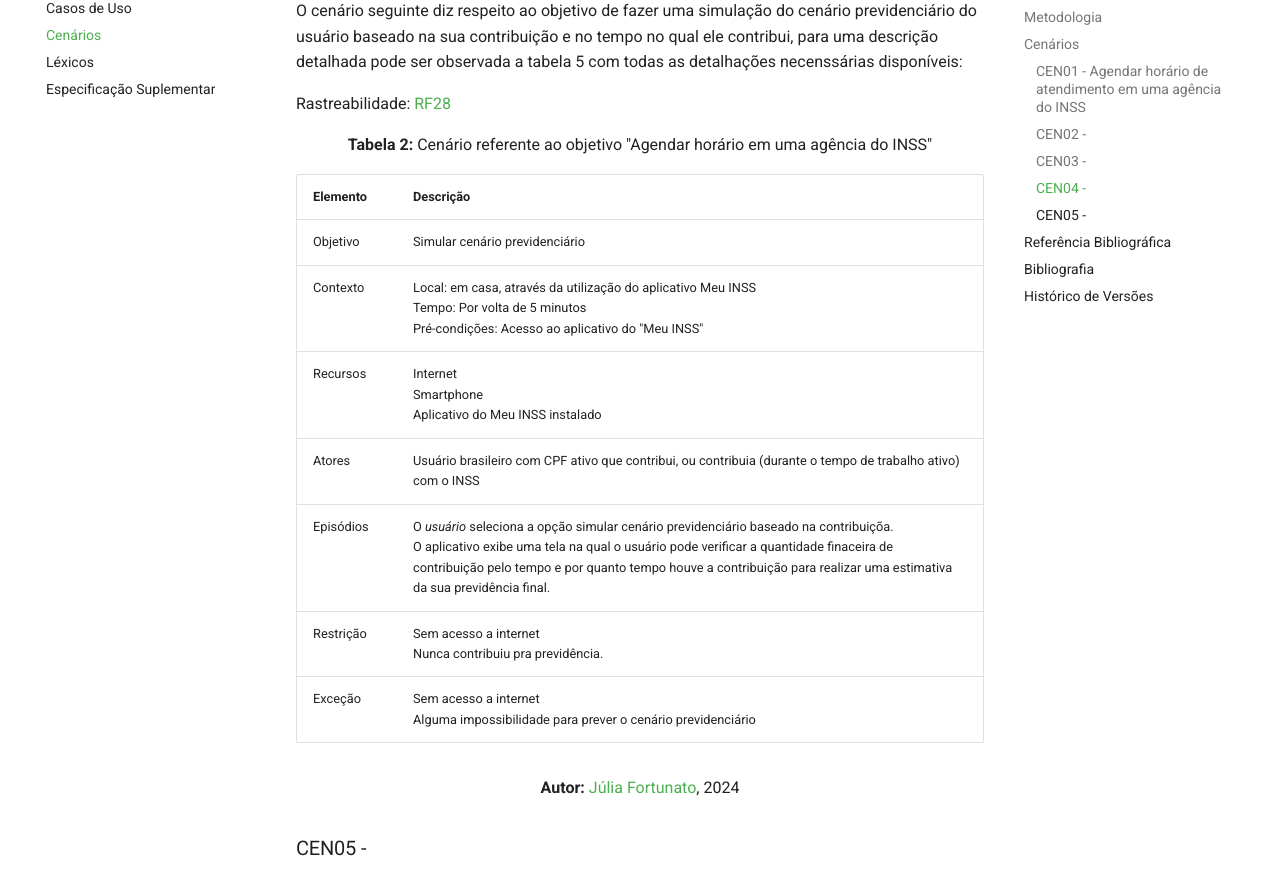
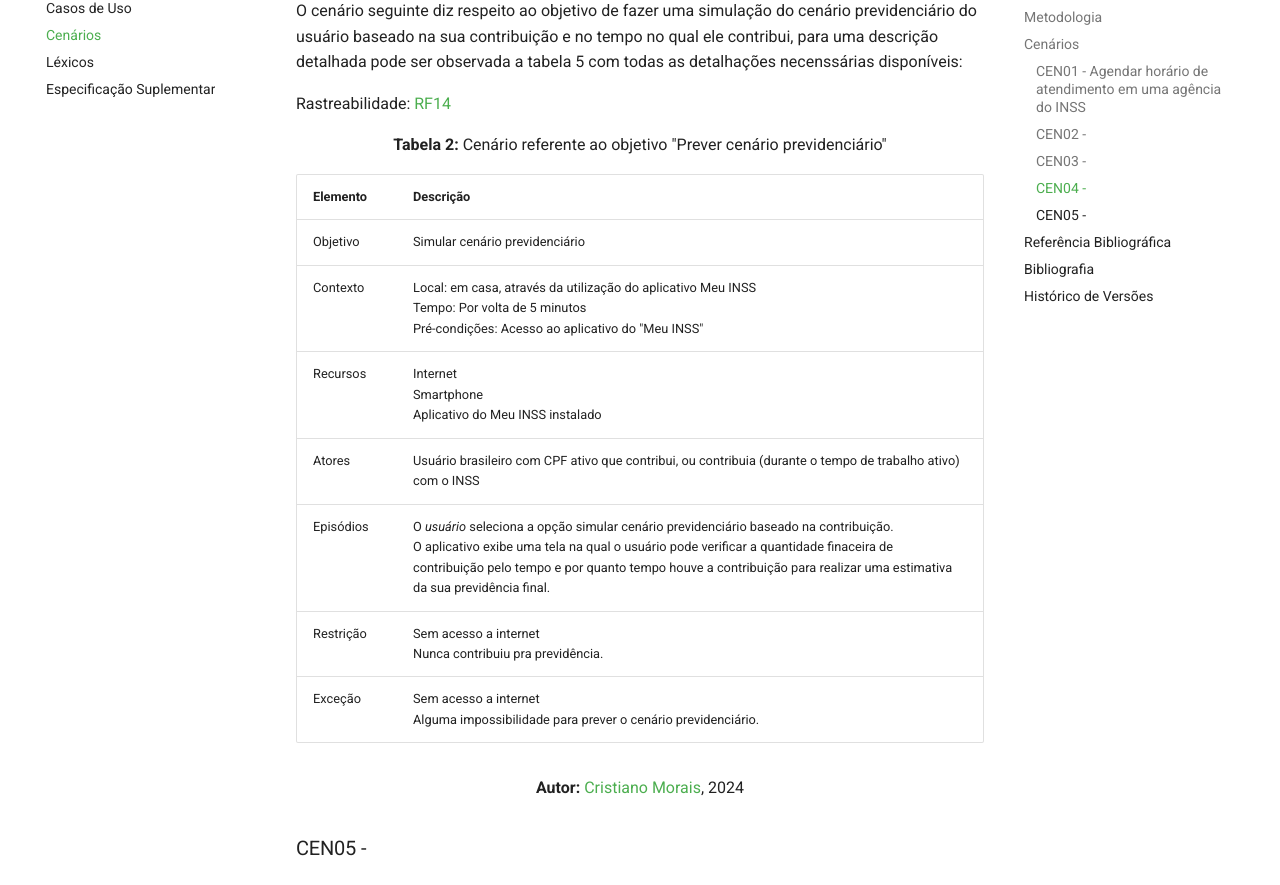
Before and after one commit to Requisitos-de-Software/2024.2-MeuINSS, an MkDocs documentation site: the page built from docs/modelagem_parte1/cenarios.md, in a window 1280 px wide and 1400 px high, scrolled down 2438 px. Shown: the part 166-1051 px from the top of the window. Built offline with MkDocs 1.6.1 and Material for MkDocs 9.7.7, drawn with Linux system fonts in a browser that asks for light colours; comment, search, counter and statistics services are not loaded.

Commit message:
Fix: Cenário previdenciário.

```diff
--- a/docs/modelagem_parte1/cenarios.md
+++ b/docs/modelagem_parte1/cenarios.md
@@ -97,11 +97,11 @@
 
 O cenário seguinte diz respeito ao objetivo de fazer uma simulação do cenário previdenciário do usuário baseado na sua contribuição e no tempo no qual ele contribui, para uma descrição detalhada pode ser observada a tabela 5 com todas as detalhações necenssárias disponíveis:
 
-Rastreabilidade: [RF28](https://requisitos-de-software.github.io/2024.2-MeuINSS/elicitacao/requisitos_elicitados/)
+Rastreabilidade: [RF14](https://requisitos-de-software.github.io/2024.2-MeuINSS/elicitacao/requisitos_elicitados/)
 
 <div align="center">
 
-<font size="3"><p style="text-align: center"><b>Tabela 2:</b> Cenário referente ao objetivo "Agendar horário em uma agência do INSS" </p></font>
+<font size="3"><p style="text-align: center"><b>Tabela 2:</b> Cenário referente ao objetivo "Prever cenário previdenciário" </p></font>
 </div>
 
 | Elemento    | Descrição                                                                           |
@@ -110,12 +110,12 @@
 | Contexto    | Local: em casa, através da utilização do aplicativo Meu INSS<br>Tempo: Por volta de 5 minutos <br> Pré-condições: Acesso ao aplicativo do "Meu INSS"  |
 | Recursos    | Internet<br> Smartphone<br>Aplicativo do Meu INSS instalado                           |
 | Atores      | Usuário brasileiro com CPF ativo que contribui, ou contribuia (durante o tempo de trabalho ativo) com o INSS                                                 |
-| Episódios   | O *usuário* seleciona a opção simular cenário previdenciário baseado na contribuiçõa.<br> O aplicativo exibe uma tela na qual o usuário pode verificar a quantidade finaceira de contribuição pelo tempo e por quanto tempo houve a contribuição para realizar uma estimativa da sua previdência final.|
+| Episódios   | O *usuário* seleciona a opção simular cenário previdenciário baseado na contribuição.<br> O aplicativo exibe uma tela na qual o usuário pode verificar a quantidade finaceira de contribuição pelo tempo e por quanto tempo houve a contribuição para realizar uma estimativa da sua previdência final.|
 | Restrição   |     Sem acesso a internet<br> Nunca contribuiu pra previdência.                   |
-| Exceção     | Sem acesso a internet <br>  Alguma impossibilidade para prever o cenário previdenciário  |
+| Exceção     | Sem acesso a internet <br>  Alguma impossibilidade para prever o cenário previdenciário.  |
 
 <div align="center">
-<font size="3"><p style="text-align: center"><b>Autor:</b> <a href="https://github.com/julia-fortunato">Júlia Fortunato</a>, 2024</p></font>
+<font size="3"><p style="text-align: center"><b>Autor:</b> <a href="https://github.com/CristianoMoraiss">Cristiano Morais</a>, 2024</p></font>
 </div>
 
 
```
Also changed, not shown: other parts of docs/modelagem_parte1/cenarios.md (+1 -1 lines).
